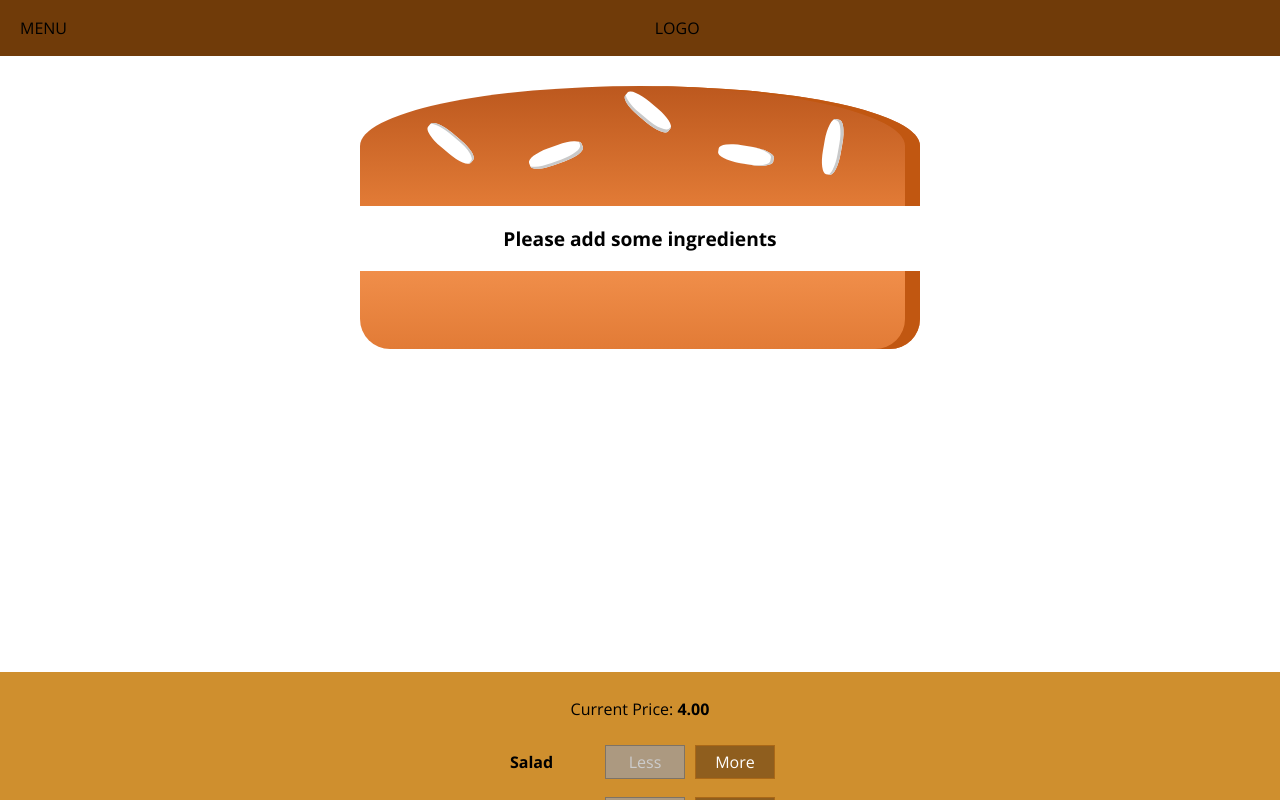
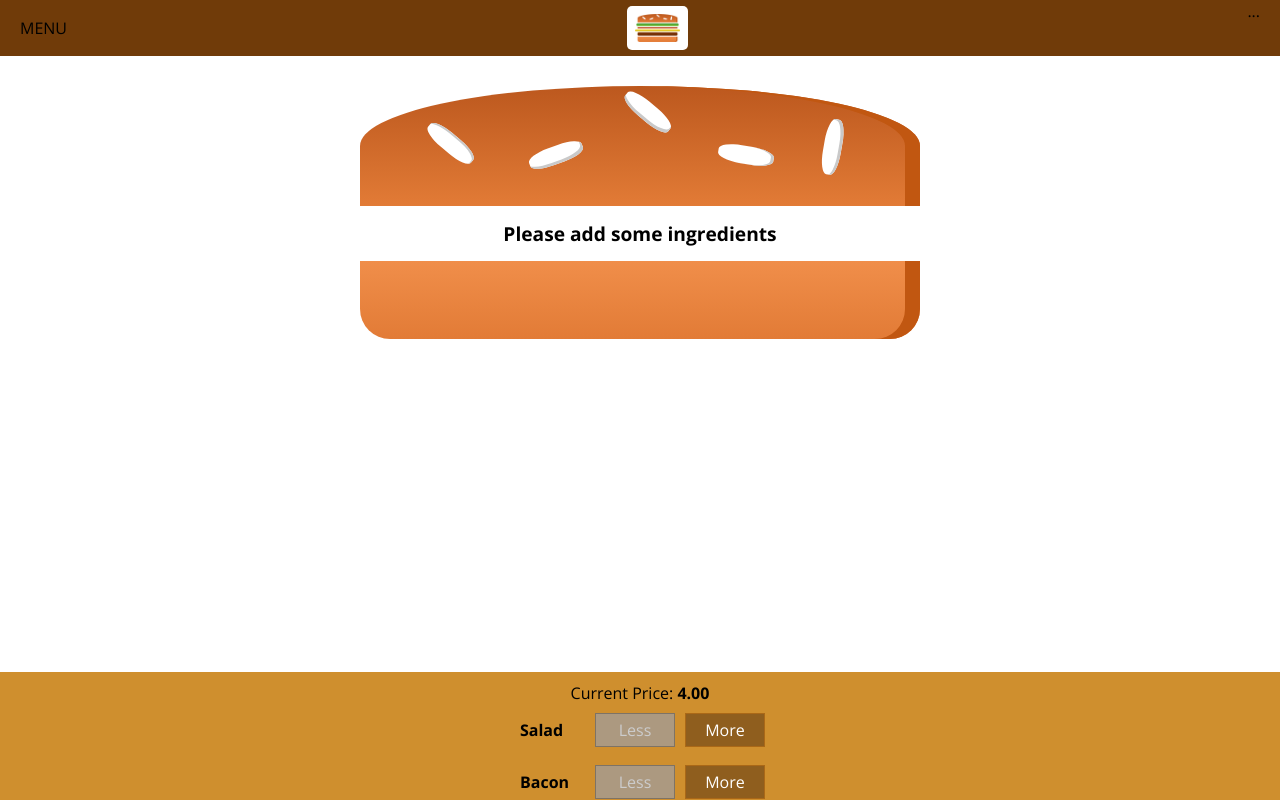
Before and after one commit to nestor-arguello/the-burger-builder, a React app: page / in a window 1280 px wide. Shown: the top 800 px of the page. Built offline with nearby package versions, Linux system fonts and the light colour scheme.

Commit message:
add a logo

```diff
--- /dev/null
+++ b/src/components/Logo/Logo.js
@@ -0,0 +1,22 @@
+import React from 'react';
+import styled from 'styled-components';
+import burgerLogo from '../../assets/images/burger-logo.png';
+
+const StyledLogo = styled.div`
+  background-color: white;
+  padding: 8px;
+  height: 80%;
+  border-radius: 5px;
+
+  & img {
+    height: 100%;
+  }
+`;
+
+const logo = () => (
+  <StyledLogo>
+    <img src={burgerLogo} alt="Logo Burger" />
+  </StyledLogo>
+);
+
+export default logo;
--- a/src/components/Navigation/Toolbar/Toolbar.js
+++ b/src/components/Navigation/Toolbar/Toolbar.js
@@ -1,5 +1,6 @@
 import React from 'react';
 import styled from 'styled-components'
+import Logo from '../../Logo/Logo'
 
 const StyledToolbar = styled.header`
   height: 56px;
@@ -23,7 +24,7 @@ const StyledToolbar = styled.header`
 const toolbar = ({ ...props }) => (
   <StyledToolbar {...props}>
     <div>MENU</div>
-    <div>LOGO</div>
+    <Logo />
     <nav>...</nav>
   </StyledToolbar>
 );
--- a/src/index.js
+++ b/src/index.js
@@ -6,10 +6,14 @@ import { injectGlobal } from 'styled-components';
 import registerServiceWorker from './registerServiceWorker';
 
 injectGlobal`
-  body {
+  *, *::after, *::before {
     margin: 0;
     padding: 0;
     box-sizing: border-box;
+  }
+
+  body {
+
     font-family: 'Open Sans', sans-serif;
   }
 `;
```
Also changed, not shown: src/assets/images/burger-logo.png (added).
